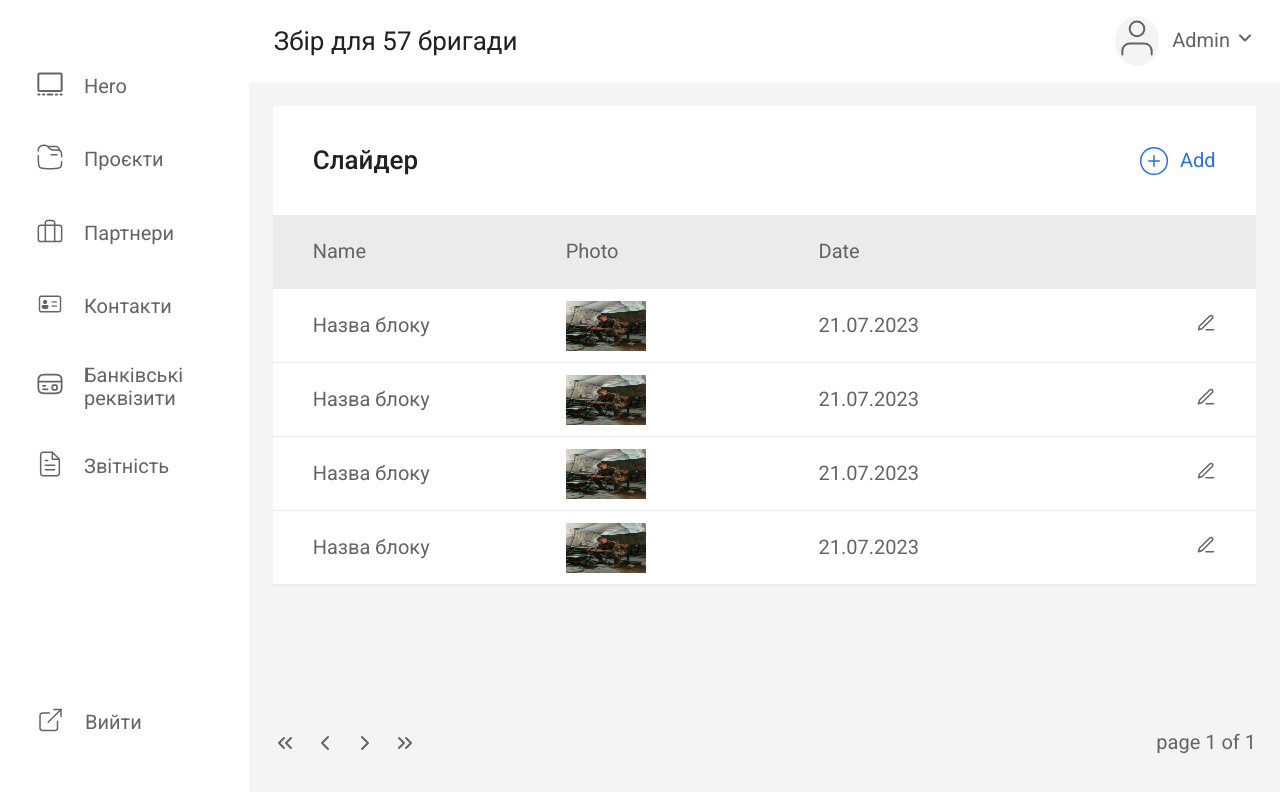
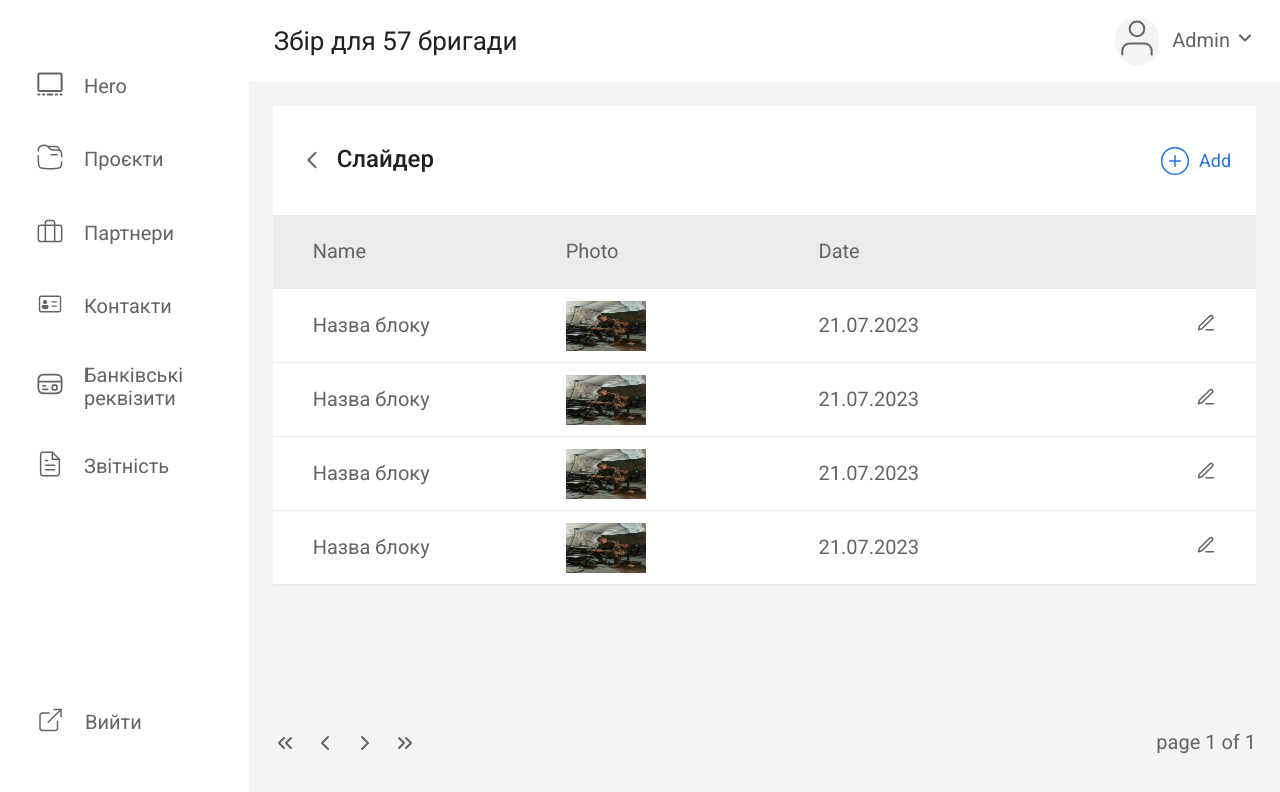
Before and after one commit to baza-trainee/dokoopy-frontend, a React (Vite) app: page /admin in a window 1280 px wide. Shown: the top 792 px of the page. Built offline with nearby package versions, Linux system fonts and the light colour scheme; what react-localization would draw is missing.

Commit message:
fix styles admin-main-header

```diff
--- a/src/api/api.js
+++ b/src/api/api.js
@@ -16,6 +16,9 @@ export const lendingData = {
    },
    getContact() {
       return axios.get("contacts");
+   },
+   getReport() {
+      return axios.get("reports");
    },
 };
 
--- /dev/null
+++ b/src/assets/admin-icons/admin-arrow.jsx
@@ -0,0 +1,7 @@
+export const AdminArrowIcon = () => {
+    return (
+        <svg width="20" height="20" viewBox="0 0 31 30" fill="none" xmlns="http://www.w3.org/2000/svg" className="arrow-icon">
+        <path d="M19.25 22.5L11.75 15L19.25 7.5" stroke="#646464" strokeWidth="2" strokeLinecap="round" strokeLinejoin="round"/>
+        </svg>
+    );
+ };
--- a/src/assets/icon/AdminAddIcon.jsx
+++ b/src/assets/icon/AdminAddIcon.jsx
@@ -1,6 +1,6 @@
 export const AdminAddIcon = () => {
     return (
-        <svg width="32" height="32" viewBox="0 0 32 32" fill="none" xmlns="http://www.w3.org/2000/svg">
+        <svg width="24" height="24" viewBox="0 0 32 32" fill="none" xmlns="http://www.w3.org/2000/svg" className="add-icon">
             <path d="M15.9993 29.3333C23.3631 29.3333 29.3327 23.3638 29.3327 16C29.3327 8.63619 23.3631 2.66666 15.9993 2.66666C8.63555 2.66666 2.66602 8.63619 2.66602 16C2.66602 23.3638 8.63555 29.3333 15.9993 29.3333Z" stroke="#2672E4" strokeWidth="1.5" strokeLinecap="round" strokeLinejoin="round"/>
             <path d="M16 10.6667V21.3333" stroke="#2672E4" strokeWidth="1.5" strokeLinecap="round" strokeLinejoin="round"/>
             <path d="M10.666 16H21.3327" stroke="#2672E4" strokeWidth="1.5" strokeLinecap="round" strokeLinejoin="round"/>
--- a/src/assets/icon/AdminAddIconFocus.jsx
+++ b/src/assets/icon/AdminAddIconFocus.jsx
@@ -1,6 +1,6 @@
 export const AdminAddIconFocus = () => {
     return (
-        <svg width="32" height="32" viewBox="0 0 32 32" fill="none" xmlns="http://www.w3.org/2000/svg">
+        <svg width="24" height="24" viewBox="0 0 32 32" fill="none" xmlns="http://www.w3.org/2000/svg" className="add-icon">
             <path d="M16.0013 29.3332C23.3651 29.3332 29.3346 23.3636 29.3346 15.9998C29.3346 8.63604 23.3651 2.6665 16.0013 2.6665C8.63751 2.6665 2.66797 8.63604 2.66797 15.9998C2.66797 23.3636 8.63751 29.3332 16.0013 29.3332Z" fill="#F4FBFF" stroke="#2672E4" strokeWidth="1.5" strokeLinecap="round" strokeLinejoin="round"/>
             <path d="M16 10.6667V21.3334" stroke="#2672E4" strokeWidth="1.5" strokeLinecap="round" strokeLinejoin="round"/>
             <path d="M10.668 16H21.3346" stroke="#2672E4" strokeWidth="1.5" strokeLinecap="round" strokeLinejoin="round"/>
--- a/src/components/admin-components/AdminMainHeader.jsx
+++ b/src/components/admin-components/AdminMainHeader.jsx
@@ -1,28 +1,22 @@
 import PropTypes from 'prop-types';
 import { AdminAddIcon } from '../../assets/icon/AdminAddIcon';
-import { useState } from 'react';
-import { AdminAddIconFocus } from '../../assets/icon/AdminAddIconFocus';
+import { AdminArrowIcon } from '../../assets/admin-icons/admin-arrow';
 
 export const AdminMainHeader = ({title}) => {
-    const [isFocused, setIsFocused] = useState(false);
-
-    const handleMouseEnter = () => {
-        setIsFocused(true);
-      };
-
-      const handleMouseLeave = () => {
-        setIsFocused(false);
-      };
-
     return (
         <div className="admin-hero-header">
         <div className="admin-hero-header-wrapper">
-          <h2 className="admin-sub-title">{title}</h2>
-        <div className="admin-hero-add-icon-box"
-        onMouseEnter={handleMouseEnter}
-        onMouseLeave={handleMouseLeave}
-        >
-        {isFocused ? <AdminAddIconFocus /> : <AdminAddIcon />}
+          <div className="admin-hero-header-title-box">
+            <div className="admin-hero-header-arrow-box">
+              <AdminArrowIcon />
+            </div>
+            <h2 className="admin-hero-header-title">{title}</h2>
+          </div>
+        <div className="admin-hero-add-icon-box">
+        <div className="admin-hero-add-icon-wrapper">
+          <AdminAddIcon />
+        </div>
+
             <p>Add</p>
         </div>
         </div>
--- a/src/components/admin-components/AdminMainInnerPart.jsx
+++ b/src/components/admin-components/AdminMainInnerPart.jsx
@@ -1,7 +1,17 @@
 import PropTypes from 'prop-types';
 import { EditIcon } from "../../assets/icon/EditIcon";
+import { useEffect, useRef } from 'react';
 
 export const AdminMainInnerPart = ({name, photo, date, link, data}) => {
+   const gridContainerRef = useRef(null);
+
+   useEffect(() => {
+      const numberOfRows = data.length;
+      if (gridContainerRef.current) {
+        gridContainerRef.current.style.gridTemplateRows = `repeat(${numberOfRows}, 1fr)`;
+      }
+    }, [data]);
+
     return (
         <div className="admin-main-wrapper">
             <div className="admin-main-header">
@@ -12,7 +22,7 @@ export const AdminMainInnerPart = ({name, photo, date, link, data}) => {
                <div className="admin-main-header-title"></div>
                </div>
             </div>
-            <ul className="admin-main-content">
+            <ul className="admin-main-content" ref={gridContainerRef}>
                {data.map(contentData => {
                   return (
                      <li key={contentData.id}
--- a/src/pages/admin-pages/AdminHero.jsx
+++ b/src/pages/admin-pages/AdminHero.jsx
@@ -1,6 +1,8 @@
 import { AdminMainHeader } from "../../components/admin-components/AdminMainHeader";
 import defaultImage from "../../assets/images/default-image.jpg";
 import { AdminMainInnerPart } from "../../components/admin-components/AdminMainInnerPart";
+// import { useLoadingData } from "../../hook/useLoadingData";
+// import { AdminApi } from "../../api/api";
 
 const dataSlider = [
    {
@@ -32,6 +34,8 @@ const dataSlider = [
    },
 ];
 export const AdminHero = () => {
+   // const { data, isLoading, error } = useLoadingData(AdminApi.getHerosAdmin);
+   // console.log(data);
    return (
    <div className="admin-hero">
       <AdminMainHeader title={"Слайдер"} />
--- a/src/styles/components/admin/_admin-common.scss
+++ b/src/styles/components/admin/_admin-common.scss
@@ -50,7 +50,7 @@
       font-size: 24px;
    }
    @media (min-width: 1280px) {
-      font-size: 26px;
+      font-size: 28px;
    }
 }
 
--- a/src/styles/components/admin/_admin-hero.scss
+++ b/src/styles/components/admin/_admin-hero.scss
@@ -22,34 +22,104 @@
    flex-direction: row;
    justify-content: space-between;
    width: 100%;
+   padding: 0 5px;
+   @media screen and (min-width: 480px) {
      padding: 0 24px;
+   }
    @media screen and (min-width: 768px) {
-      padding: 0 40px;
+      padding: 0 20px;
+   }
+   @media screen and (min-width: 1280px) {
+      padding: 0 24px;
+   }
+}
+.admin-hero-header-title-box {
+   display: flex;
+   flex-direction: row;
+   gap: 5px;
+   @media (min-width: 480px) {
+      gap: 6px;
+   }
+   @media (min-width: 768px) {
+      gap: 10px;
+   }
+}
+.admin-hero-header-title {
+   font-size: 18px;
+   font-weight: 500;
+   line-height: 21.09px;
+   color: var(--admin-title-color);
+   @media (min-width: 480px) {
+      font-size: 20px;
+      line-height: 23.44px;
+   }
+   @media (min-width: 768px) {
+      font-size: 28px;
+      line-height: 28.13px;
+   }
+   @media (min-width: 1280px) {
+      font-size: 24px;
+   }
+}
+.admin-hero-header-arrow-box {
+   width: 20px;
+   height: 20px;
+   @media (min-width: 768px) {
+      width: 30px;
+      height: 30px;
    }
 }
 .admin-hero-add-icon-box {
    display: flex;
    justify-content: space-between;
    align-items: center;
+   width: 61px;
+   height: 24px;
+   cursor: pointer;
+@media screen and (min-width: 480px)  {
    width: 65px;
    height: 24px;
-   cursor: pointer;
+   }
 @media screen and (min-width: 768px)  {
-   width: 78px;
+   width: 73px;
+   height: 32px;
+   }
+}
+.arrow-icon {
+   width: 100%;
+   height: 100%;
+}
+.add-icon {
+   fill: var(--white);
+   width: 100%;
+   height: 100%;
+}
+.add-icon:hover {
+   fill: var(--admin-secondary-accent);
+}
+.admin-hero-add-icon-box:hover {
+   background-color: var(--admin-secondary-accent);
+}
+.admin-hero-add-icon-wrapper {
+   width: 24px;
+   height: 24px;
+   @media screen and (min-width: 768px) {
+      width: 32px;
       height: 32px;
    }
 }
 .admin-hero-add-icon-box p {
    color: var(--admin-button-accent);
+   width: 29px;
+   height: 19px;
+   font-size: 16px;
+   font-weight: 400;
+   line-height: 18.75px;
+   @media screen and (min-width: 480px) {
       width: 33px;
       height: 21px;
       font-size: 18px;
       line-height: 21.09px;
-   @media screen and (min-width: 1280px)  {
-      width: 36px;
-      height: 23px;
-      font-size: 20px;
-      line-height: 23.44px;
    }
 }
 .admin-main-header {
--- a/src/styles/utils/_general.scss
+++ b/src/styles/utils/_general.scss
@@ -96,7 +96,7 @@ body {
 }
 .admin-main-content {
    display: grid;
-   grid-template-rows: repeat(4, 1fr);
+   // grid-template-rows: repeat(4, 1fr);
    background-color: var(--white);
    border-bottom: solid 1px rgba(235, 235, 235, 1);
 }
```
Also changed, not shown: src/components/landing-components/Footer.jsx (+12 -2 lines). Lines whose indentation alone changed are shown as unchanged.
